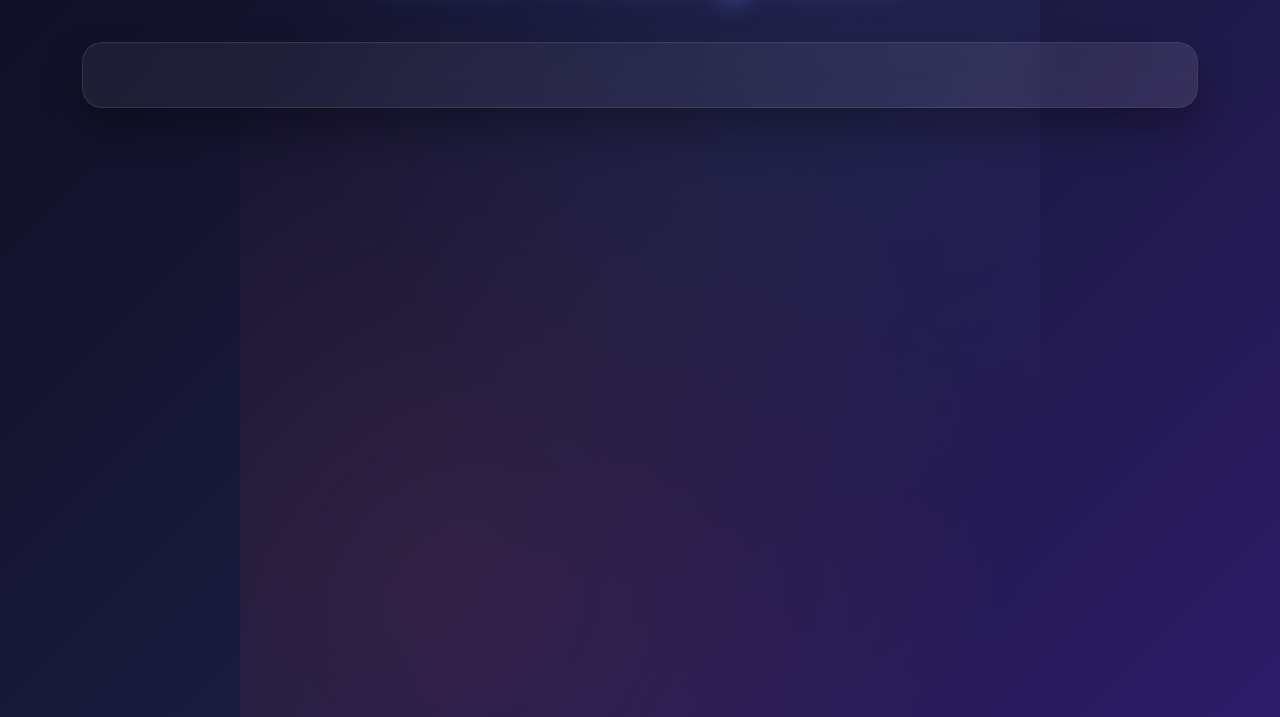
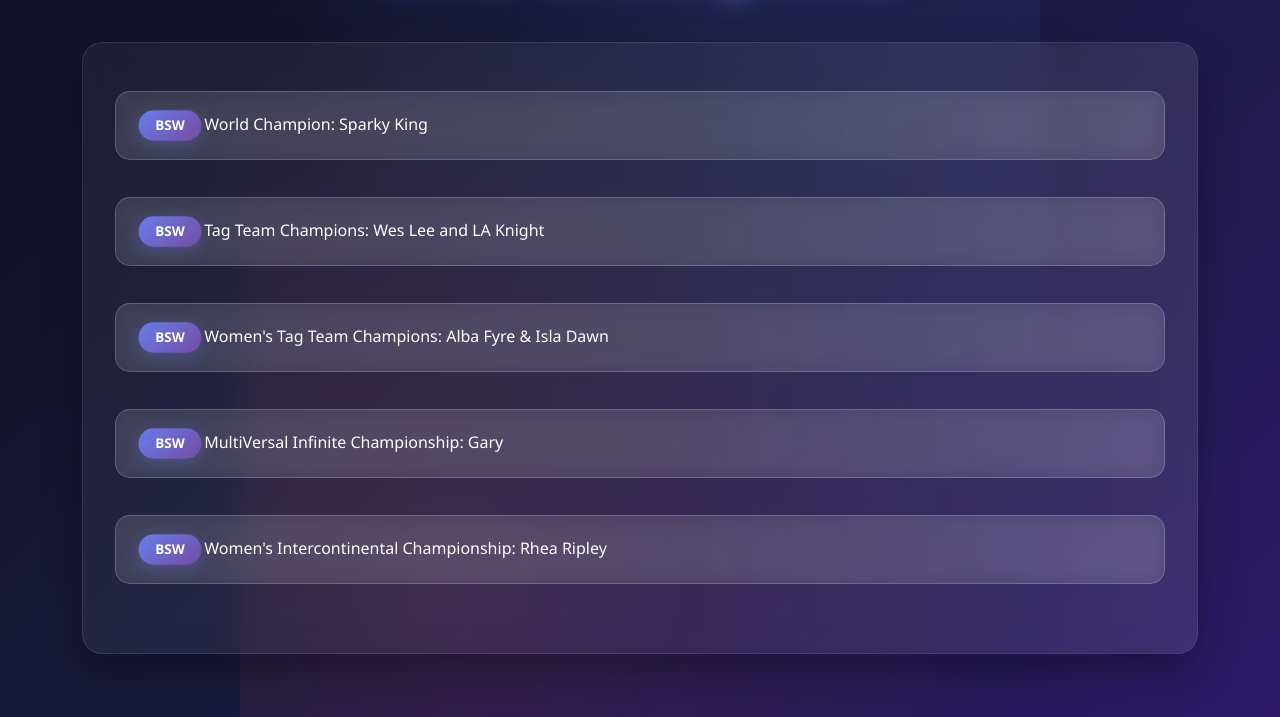
Before and after one commit to BSWUniverse/BSWUniverse.github.io, a plain HTML site: page index.html in a window 1280 px wide. Shown: the part 131-848 px from the top of the page. Drawn offline with nearby package versions, Linux system fonts and the light colour scheme; no server answers.

Commit message:
Update index.html

```diff
--- a/index.html
+++ b/index.html
@@ -90,6 +90,60 @@
             50% { left: 100%; }
         }
 
+        .list-group {
+            margin-bottom: 1.5rem;
+        }
+
+        .list-group-item {
+            background: rgba(255, 255, 255, 0.1) !important;
+            backdrop-filter: blur(10px);
+            border: 1px solid rgba(255, 255, 255, 0.2) !important;
+            border-radius: 15px !important;
+            margin-bottom: 0.8rem;
+            padding: 1.2rem 1.5rem;
+            color: white !important;
+            transition: all 0.3s ease;
+            position: relative;
+            overflow: hidden;
+        }
+
+        .list-group-item::before {
+            content: '';
+            position: absolute;
+            top: 0;
+            left: -100%;
+            width: 100%;
+            height: 100%;
+            background: linear-gradient(90deg, transparent, rgba(255, 255, 255, 0.1), transparent);
+            transition: all 0.5s;
+        }
+
+        .list-group-item:hover::before {
+            left: 100%;
+        }
+
+        .list-group-item:hover {
+            transform: translateX(10px) scale(1.02);
+            border-color: var(--glow-color) !important;
+            box-shadow: 0 10px 25px rgba(102, 126, 234, 0.3);
+        }
+
+        .badge {
+            background: var(--primary-gradient) !important;
+            border: none !important;
+            padding: 0.5rem 1rem;
+            font-size: 0.8rem;
+            font-weight: 600;
+            border-radius: 20px;
+            box-shadow: 0 4px 15px rgba(102, 126, 234, 0.3);
+            animation: pulse 2s ease-in-out infinite;
+        }
+
+        @keyframes pulse {
+            0%, 100% { transform: scale(1); }
+            50% { transform: scale(1.05); }
+        }
+
         /* Floating particles */
         .particle {
             position: fixed;
@@ -137,8 +191,6 @@
     </div>
     <script src="meta.js"></script>
 
-
-
     <script>
         document.addEventListener('DOMContentLoaded', function () {
             fetch('champs.json')
@@ -167,6 +219,8 @@
                     }
                 })
                 .catch(error => console.error(error));
+        });
+
         // Create floating particles
         function createParticle() {
             const particle = document.createElement('div');
```
Lines whose indentation alone changed are shown as unchanged.
